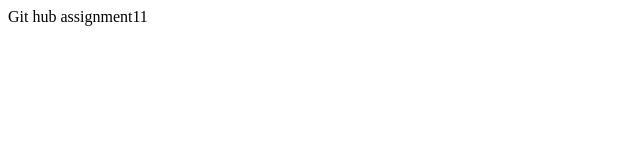
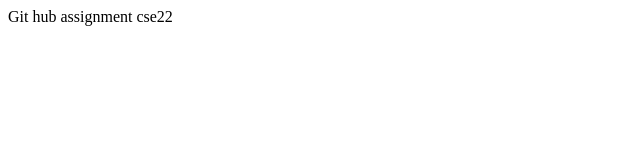
Before and after one commit to nmkverma0488/Web-designing-Assignment, a plain HTML site: page index.html in a window 1280 px wide. Shown: the full height of the page, 0-640 px from the left. Drawn offline with Linux system fonts and the light colour scheme.

Commit message:
second change

```diff
--- a/index.html
+++ b/index.html
@@ -6,6 +6,6 @@
         <title>Document</title>
     </head>
     <body>
-        Git hub assignment11
+        Git hub assignment cse22
     </body>
 </html>
```
